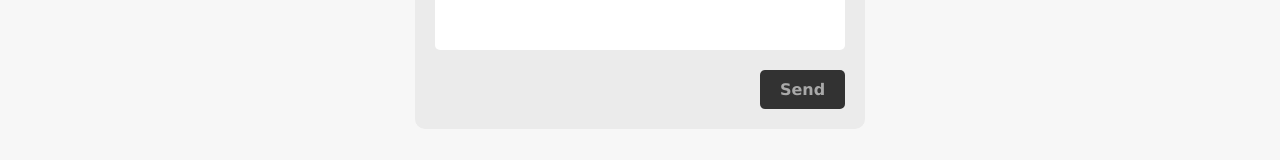
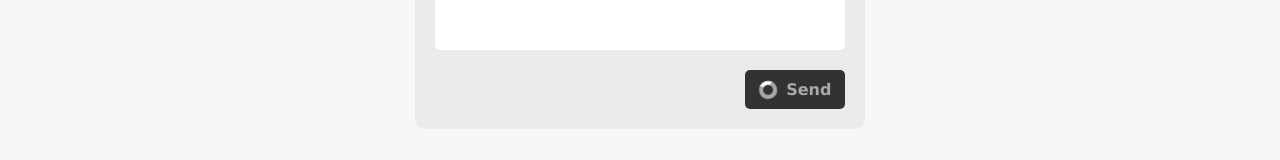
Before and after one commit to reyn-nova/my-portfolio-nextjs, a Next.js app: page / in a window 1280 px wide. Shown: the part 1992-2152 px from the top of the page. Built offline with nearby package versions, Linux system fonts and the light colour scheme.

Commit message:
:sparkles: add loading indicator when submit message

```diff
--- a/pages/api/leave-a-message.js
+++ b/pages/api/leave-a-message.js
@@ -5,10 +5,6 @@ import { Pool } from 'pg'
 const { env } = process
 
 const { DATABASE_URL, USED_USER, USED_HOST, USED_DATABASE, USED_PASSWORD, USED_PORT, USED_URI } = env
-
-// const pool = new Pool({
-
-// })
 
 const pool = new Pool({
   connectionString: DATABASE_URL,
--- a/pages/components/leave-a-message.js
+++ b/pages/components/leave-a-message.js
@@ -8,8 +8,9 @@ function LeaveAMessage(props) {
   const [name, setName] = useState('')
   const [phoneOrEmail, setPhoneOrEmail] = useState('')
   const [message, setMessage] = useState('')
+  const [isSubmittingMessage, setIsSubmittingMessage] = useState(false)
 
-  const isSendButtonDisabled = name.trim() == '' || phoneOrEmail.trim == '' || message.trim() == ''
+  const isSendButtonDisabled = isSubmittingMessage || name.trim() == '' || phoneOrEmail.trim == '' || message.trim() == ''
 
   const phoneOrEmailInput = useRef(null)
   const messageTextArea = useRef(null)
@@ -79,6 +80,8 @@ function LeaveAMessage(props) {
             pointerEvents: isSendButtonDisabled ? 'none' : 'visible'
           }}
         >
+          <div className = {styles.loader} />
+
           Send
         </a>
       </div>
@@ -86,6 +89,8 @@ function LeaveAMessage(props) {
   )
 
   function submit() {
+    setIsSubmittingMessage(true)
+
     fetch(
       '../api/leave-a-message',
       {
@@ -101,17 +106,31 @@ function LeaveAMessage(props) {
         })
       }
     )
-    .then(res => res.json())
-    .then(resJSON => {
-      alert(resJSON['message'])
+    .then(res => res.text())
+    .then(resText => {
+      setIsSubmittingMessage(false)
 
-      if(resJSON['api_status'] == 1) {
-        setName('')
-        setPhoneOrEmail('')
-        setMessage('')
+      if(resText.trim()[0] == '{') {
+        const resJSON = JSON.parse(resText)
+
+        if(resJSON['api_status'] == 1) {
+          alert('Thank you, your message has been sent successfully')
+
+          setName('')
+          setPhoneOrEmail('')
+          setMessage('')
+        } else {
+          alert(resJSON['message'])
+        }
+      } else {
+        alert(resText)
       }
     })
-    .catch(err => alert(err.toString()))
+    .catch(err => {
+      setIsSubmittingMessage(false)
+
+      alert(err.toString())
+    })
   }
 }
 
--- a/styles/LeaveAMessage.module.css
+++ b/styles/LeaveAMessage.module.css
@@ -79,7 +79,6 @@
   align-self: flex-end;
   border-radius: 5px;
   display: flex;
-  flex-direction: column;
   font-family: Verdana, Geneva, Tahoma, sans-serif;
   font-size: 16px;
   font-weight: bold;
@@ -87,9 +86,24 @@
   margin-top: 20px;
   padding: 10px;
   text-decoration-line: none;
-  width: 85px;
+  min-width: 100px;
 }
 
 .submitButton:hover {
   opacity: 0.6;
 }
+
+.loader {
+  border: 4px solid darkgray;
+  border-top: 4px solid white;
+  border-radius: 50%;
+  width: 17.5px;
+  height: 17.5px;
+  margin-right: 10px;
+  animation: spin 0.75s linear infinite;
+}
+
+@keyframes spin {
+  0% { transform: rotate(0deg); }
+  100% { transform: rotate(360deg); }
+}
```
